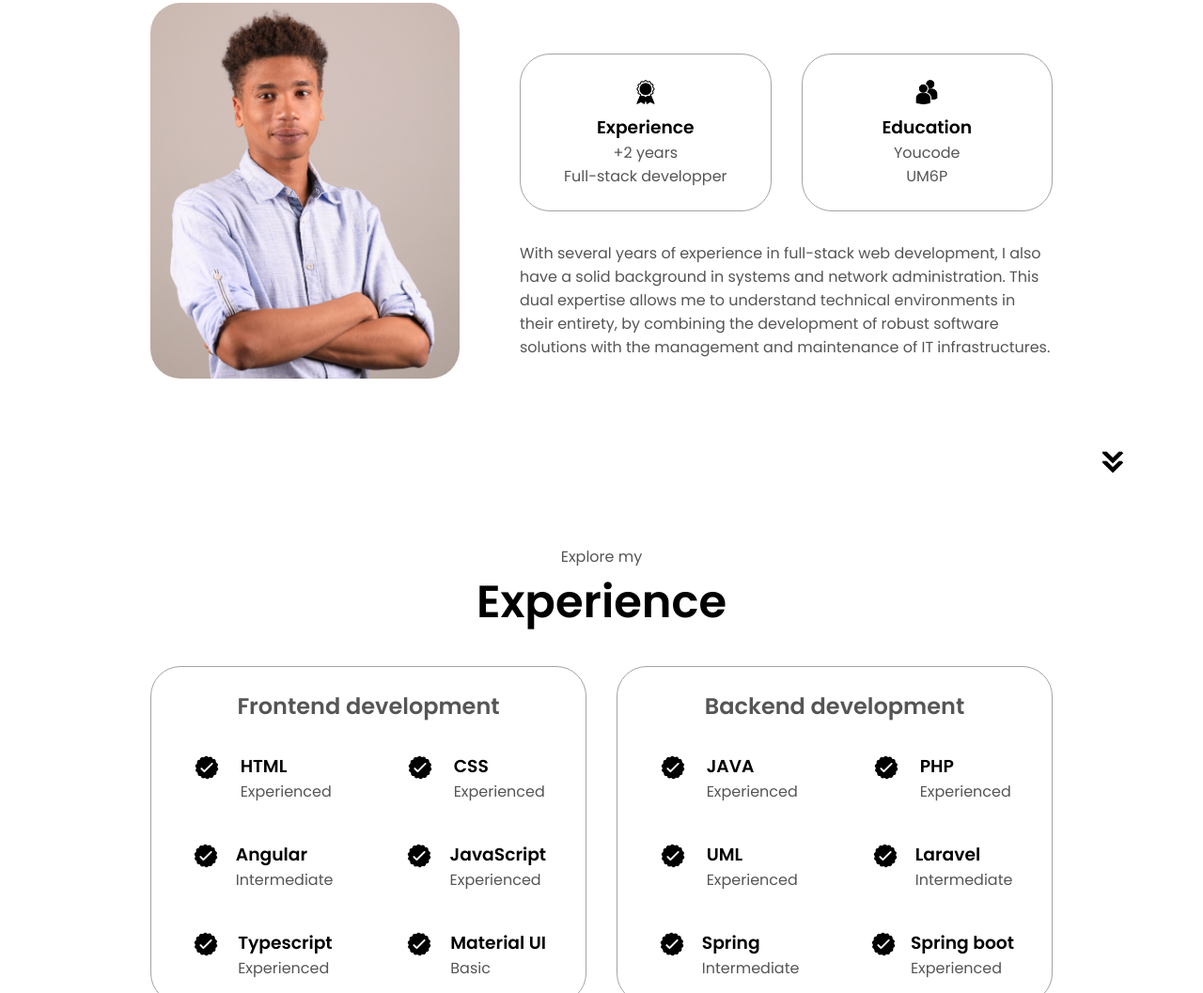
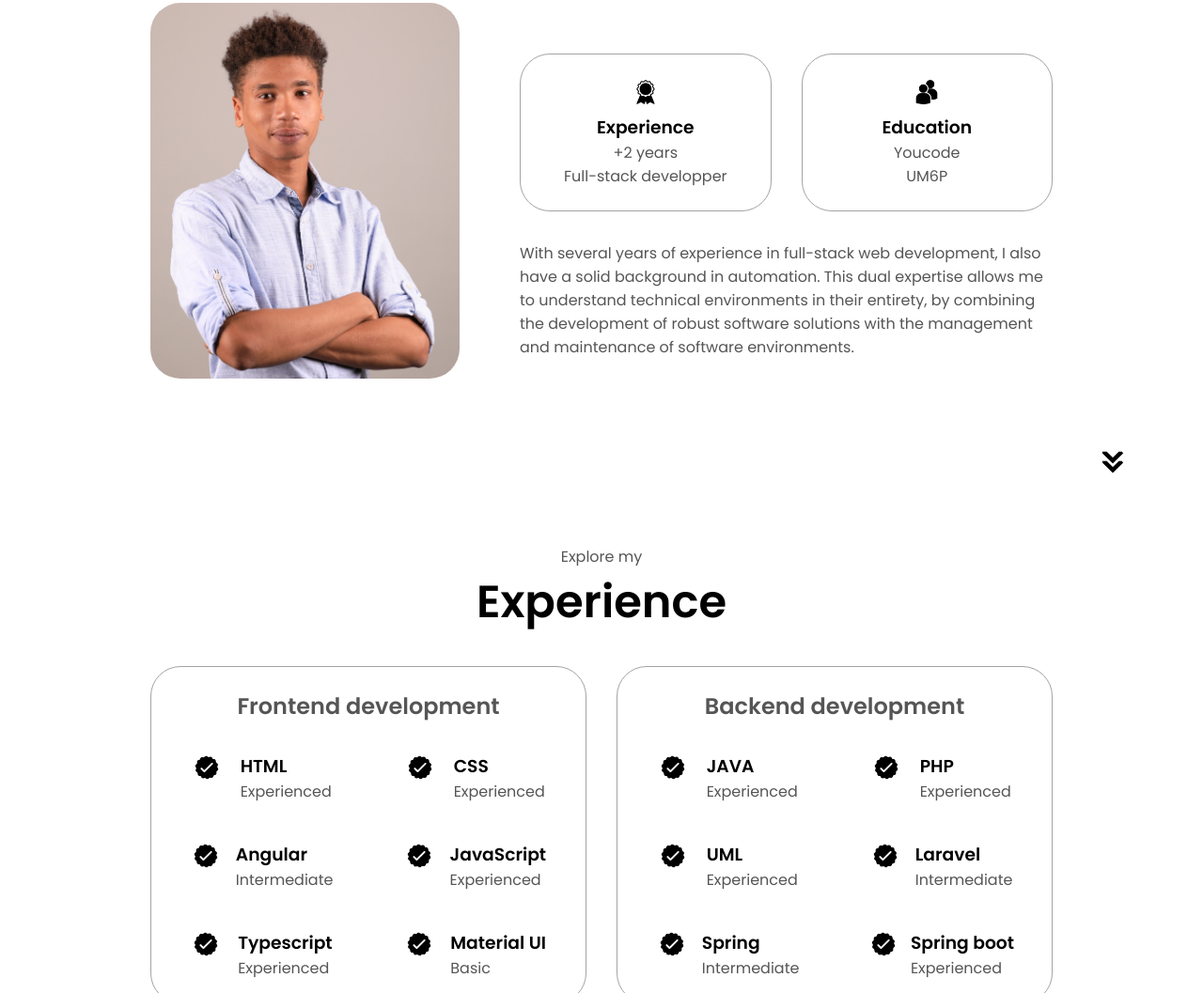
Before and after one commit to chaguer12/portfolio1, a plain HTML site: page index.html in a window 1280 px wide. Shown: the part 996-2053 px from the top of the page at 94% size. Drawn offline with Linux system fonts and the light colour scheme.

Commit message:
description update

```diff
--- a/index.html
+++ b/index.html
@@ -75,7 +75,7 @@
                     </div>
                 </div>
                 <div class="text-container">
-                    <p>With several years of experience in full-stack web development, I also have a solid background in systems and network administration. This dual expertise allows me to understand technical environments in their entirety, by combining the development of robust software solutions with the management and maintenance of IT infrastructures.</p>
+                    <p>With several years of experience in full-stack web development, I also have a solid background in automation. This dual expertise allows me to understand technical environments in their entirety, by combining the development of robust software solutions with the management and maintenance of software environments.</p>
                 </div>
             </div>
         </div>
```
